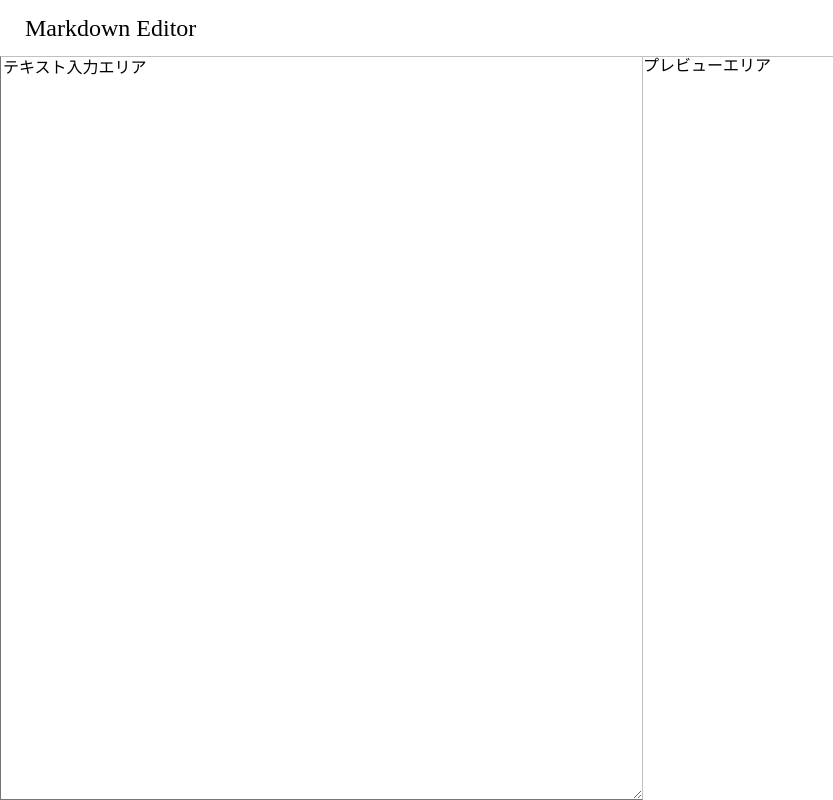
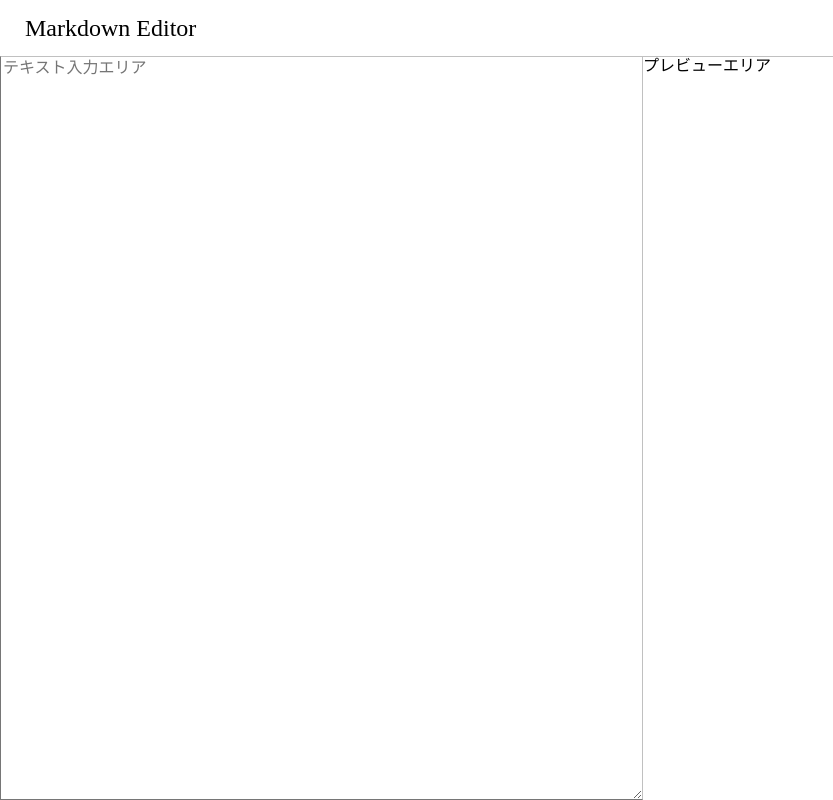
Before and after one commit to yamori-masato/react-markdown-editor, a React (Create React App) app: page / in a window 1280 px wide. Shown: the whole page, without its empty margins (0-833 px from the left). Built offline with nearby package versions, Linux system fonts and the light colour scheme.

Commit message:
useStateを追加

```diff
--- a/src/pages/Editor.tsx
+++ b/src/pages/Editor.tsx
@@ -1,4 +1,4 @@
-import React from 'react'
+import React, { useState } from 'react'
 import styled from 'styled-components'
 import Layout from '../components/Layout'
 
@@ -21,10 +21,16 @@
 `
 
 const Editor = () => {
+  const [text, setText] = useState<string>('')
+
   return (
     <Layout>
       <StyledContainer>
-        <StyledTextArea value="テキスト入力エリア" />
+        <StyledTextArea
+          onChange={e => setText(e.target.value)}
+          value={text}
+          placeholder="テキスト入力エリア"
+        />
         <StyledPreview>プレビューエリア</StyledPreview>
       </StyledContainer>
     </Layout>
```
